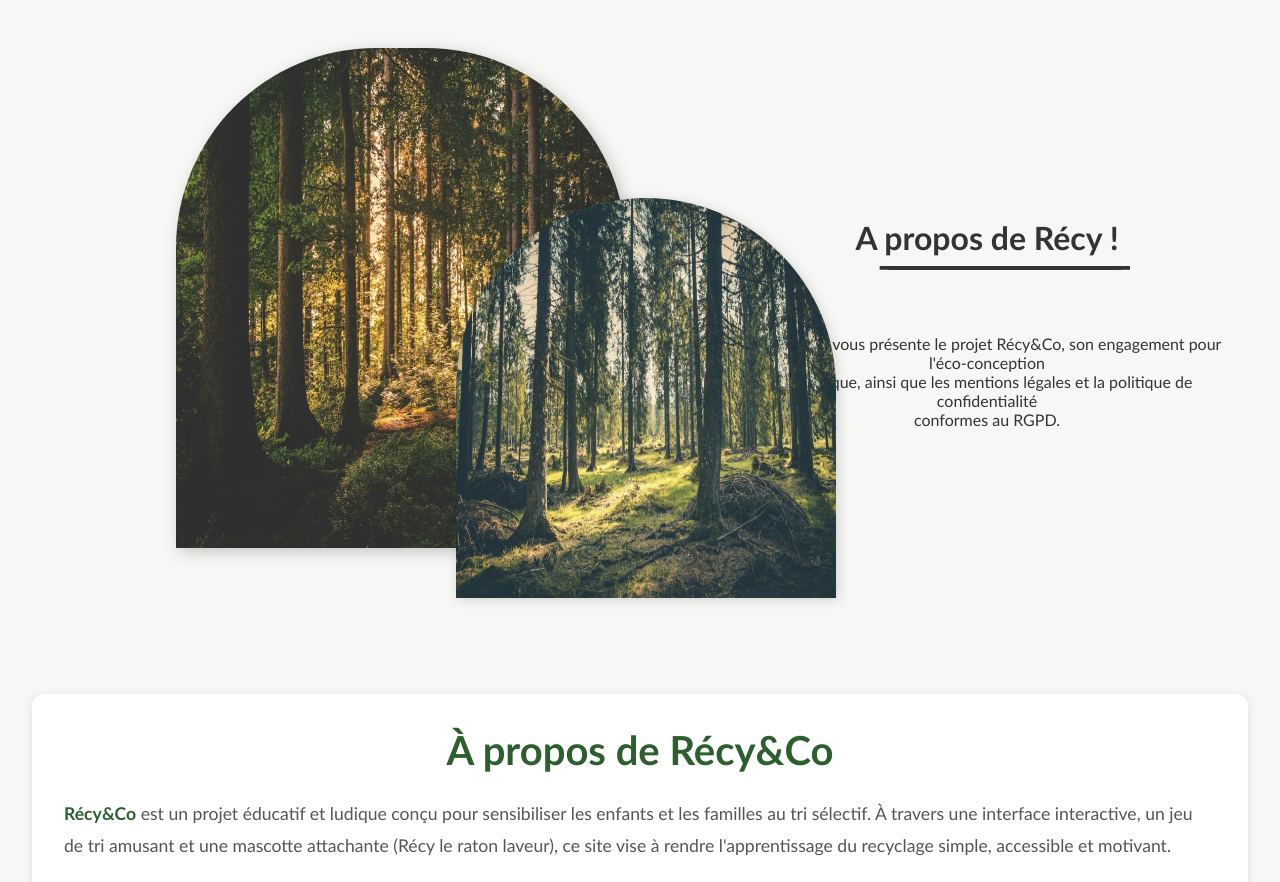
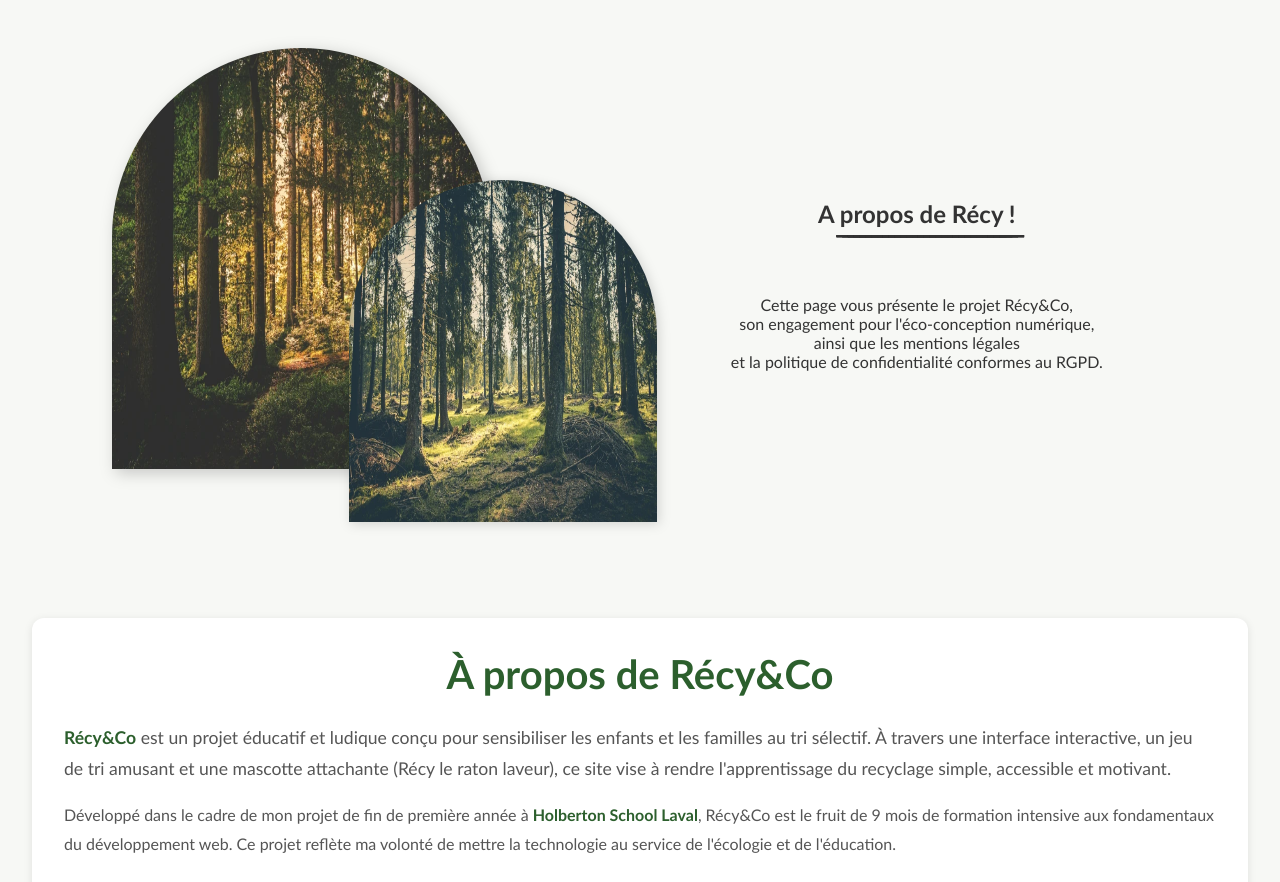
Before and after one commit to StrawberSam/RecyandCo, a Flask app: page /about in a window 1280 px wide. Shown: the part 60-942 px from the top of the page. Run offline with Flask 3, Linux system fonts and the light colour scheme; parts of the project's set-up code (start-up, migrations or seed data) failed here and were passed over.

Commit message:
🐛 fix: ajustements de style pour la section hero et mise à jour du texte de présentation + responsive

```diff
--- a/app/frontend/static/css/about.css
+++ b/app/frontend/static/css/about.css
@@ -8,20 +8,25 @@
     align-items: center;
     gap: 1rem;
     padding: 3rem;
-    max-width: 100%;
+    max-width: 100%; /* Ajouté */
+    overflow: hidden; /* Force à ne pas déborder */
     margin: 0 auto;
 }
 
 .hero-images {
     position: relative;
-    width: 550px;
-    height: 550px;
-    margin-left: 8rem;
+    width: 40%; /* Changé de 550px en pourcentage */
+    max-width: 550px; /* Mais pas plus que 550px */
+    aspect-ratio: 1; /* Garde un ratio carré */
+    flex-shrink: 1; /* Permet de rétrécir si besoin */
+    margin-left: 4rem;
 }
 
 .forest {
-    width: 450px;
-    height: 500px;
+    width: 80%; /* Relatif au conteneur parent */
+    max-width: 450px;
+    height: auto; /* Hauteur automatique */
+    aspect-ratio: 9/10; /* Garde les proportions */
     position: relative;
     z-index: 1;
     filter: drop-shadow(4px 4px 8px rgba(0,0,0,0.2));
@@ -29,11 +34,13 @@
 }
 
 .forest-2 {
-    width: 380px;
-    height: 400px;
+    width: 65%; /* Relatif au conteneur parent */
+    max-width: 380px;
+    height: auto; /* Hauteur automatique */
+    aspect-ratio: 9/10;
     position: absolute;
     bottom: 0px;
-    right: -110px;
+    right: -15%; /* En pourcentage au lieu de -110px */
     z-index: 2;
     filter: drop-shadow(2px 2px 6px rgba(0,0,0,0.15));
     border-radius: 200px 200px 0 0;
@@ -42,11 +49,8 @@
 .hero-text {
     flex: 1;
     text-align: center;
-    max-width: 1200px;
-}
-
-.hero-text h2 {
-    font-size: 2rem;
+    max-width: 100%; /* Ajouté */
+    padding: 0 1rem; /* Ajouté un peu d'espace */
 }
 
 .hero-text p {
--- a/app/frontend/templates/about.html
+++ b/app/frontend/templates/about.html
@@ -16,8 +16,8 @@
                 ͞͞͞͞ ͞͞͞͞ ͞͞͞͞ ͞͞͞͞ ͞͞͞͞ ͞͞͞͞ ͞͞͞͞ ͞͞͞͞
                 ͞͞͞͞ ͞͞͞͞ ͞͞͞͞ ͞͞͞͞ ͞͞͞͞</h2><br><br>
             <p>
-                Cette page vous présente le projet Récy&Co, son engagement pour l'éco-conception<br>
-                numérique, ainsi que les mentions légales et la politique de confidentialité<br>
+                Cette page vous présente le projet Récy&Co,<br> son engagement pour l'éco-conception
+                numérique,<br> ainsi que les mentions légales<br> et la politique de confidentialité
                 conformes au RGPD.
             </p>
         </div>
```
